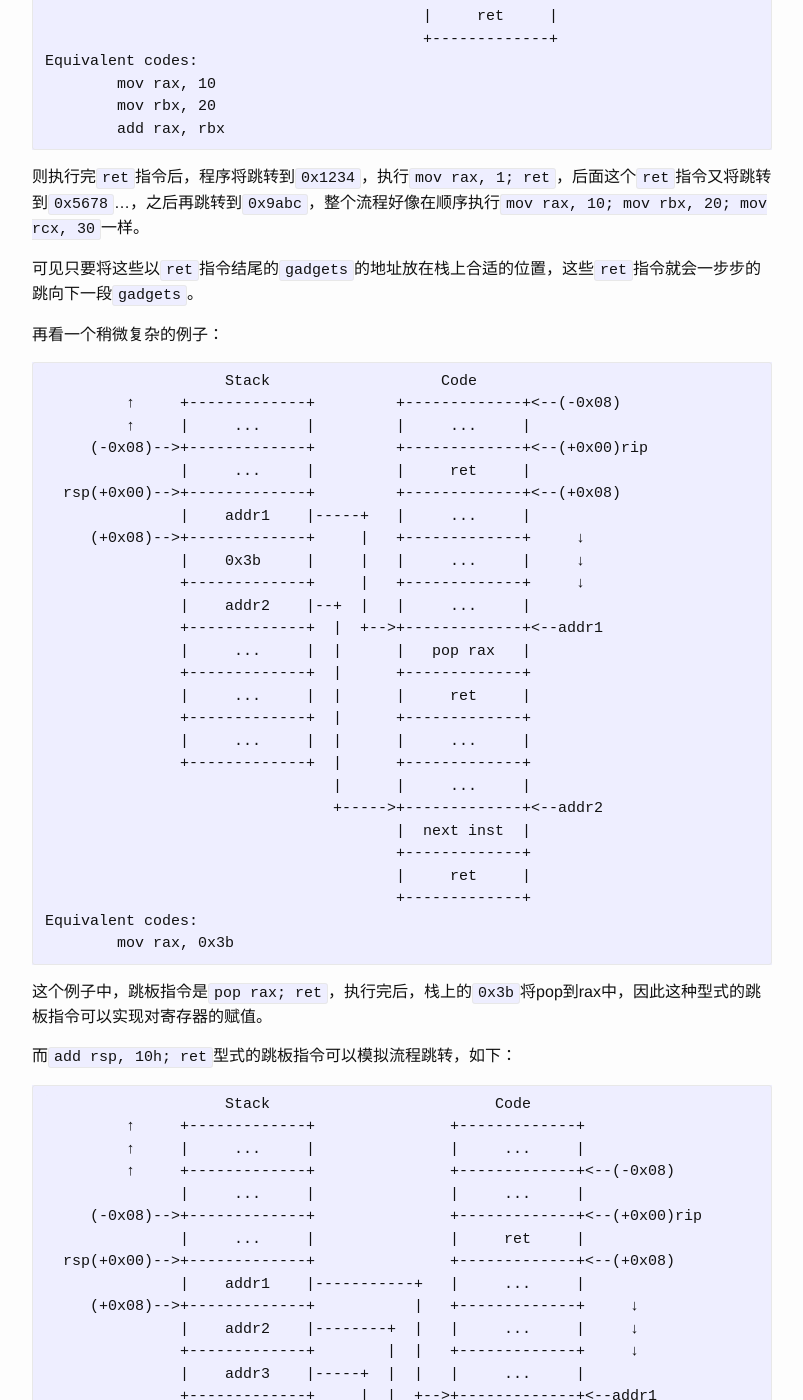
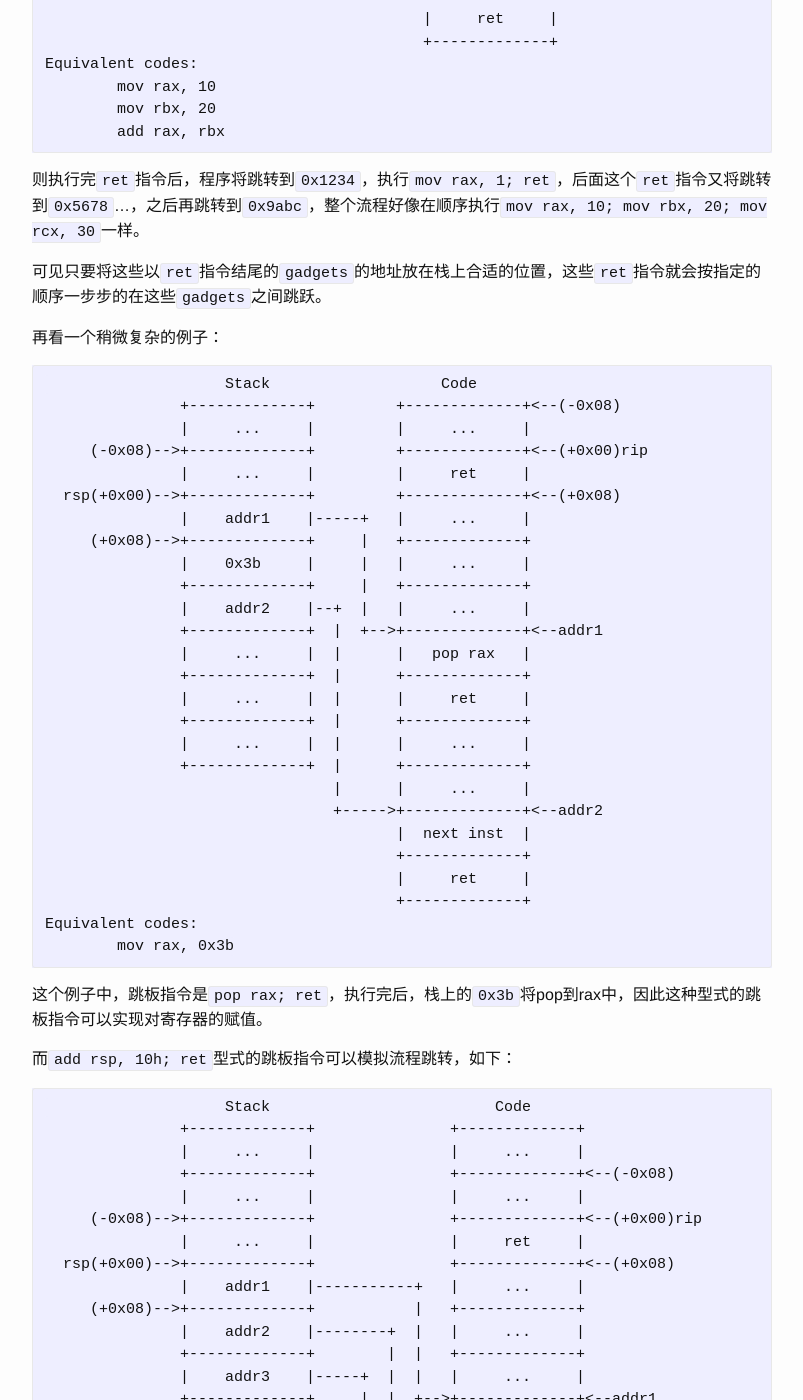
Before and after one commit to pandolia/pandolia.github.io, a Jekyll site: the page built from _posts/2016-01-22-rop.md, in a window 1280 px wide and 1400 px high, scrolled down 13587 px. Shown: the whole window, without its empty margins (238-1041 px from the left). Built offline with Jekyll 4.4.1, drawn with Linux system fonts in a browser that asks for light colours; some of the changed text lies outside the part shown.

Commit message:
frame complete

```diff
--- a/_layouts/default.html
+++ b/_layouts/default.html
@@ -5,7 +5,7 @@
   <h1>{{ site.title }}</h1>
   <div class="navbar">
   {% for _link in site.navigation %}
-    &nbsp;&nbsp;&nbsp;&nbsp;<a href="{{ _link.url }}">{{ _link.text }}</a>&nbsp;&nbsp;
+    <a href="{{ _link.url }}">{{ _link.text }}</a>&nbsp;&nbsp;&nbsp;&nbsp;&nbsp;&nbsp;
   {% endfor %}
   </div>
   <hr />
--- a/_posts/2016-01-22-rop.md
+++ b/_posts/2016-01-22-rop.md
@@ -137,7 +137,7 @@
       4005be:   c9                      leave
       4005bf:   c3                      ret
 
-可以看出，`main`函数的开头和结尾和32位汇编中的函数几乎一样。该函数的开头的`push rbp; mov rbp, rsp; sub rsp, 0x40`，先保存`rbp`的数值，再令`rbp`等于`rsp`，然后将栈顶指针`rsp`减小`0x40`（也就是64），相当于在栈上分配长度为64的空间，main函数中只有name一个局部变量，显然这段空间就是name数组，即name的起始地址为`rbp-0x40`。再结合函数结尾的`leave; ret`，同时类比一下32位汇编中的函数栈帧布局，可以画出本程序中`main`函数的栈帧布局如下（请注意下图是按栈顶在上、栈底在下的方式画的）：
+可以看出，main函数的开头和结尾和32位汇编中的函数几乎一样。该函数的开头的`push rbp; mov rbp, rsp; sub rsp, 0x40`，先保存rbp的数值，再令rbp等于rsp，然后将栈顶指针rsp减小`0x40`（也就是64），相当于在栈上分配长度为64的空间，main函数中只有name一个局部变量，显然这段空间就是name数组，即name的起始地址为`rbp-0x40`。再结合函数结尾的`leave; ret`，同时类比一下32位汇编中的函数栈帧布局，可以画出本程序中main函数的栈帧布局如下（请注意下图是按栈顶在上、栈底在下的方式画的）：
 
                          Stack
                     +-------------+
@@ -148,10 +148,10 @@
                     |     ...     |
                     +-------------+
                     |     ...     |
-       ↑            +-------------+
-       ↑            |     ...     |
-       ↑            +-------------+
-       ↑            |     ...     |
+                    +-------------+
+                    |     ...     |
+                    +-------------+
+                    |     ...     |
       rbp(+0x00)--> +-------------+
                     |   old rbp   |
          (+0x08)--> +-------------+ <--rsp points here just before `ret`
@@ -176,10 +176,10 @@
                     |   AAAAAAAA  |
                     +-------------+
                     |   AAAAAAAA  |
-       ↑            +-------------+
-       ↑            |   AAAAAAAA  |
-       ↑            +-------------+
-       ↑            |   AAAAAAAA  |
+                    +-------------+
+                    |   AAAAAAAA  |
+                    +-------------+
+                    |   AAAAAAAA  |
       rbp(+0x00)--> +-------------+
                     |   AAAAAAAA  | (should be "old rbp")
          (+0x08)--> +-------------+ <--rsp points here just before `ret`
@@ -278,7 +278,7 @@
       4000a7:   63 6b 21                movsxd ebp,DWORD PTR [rbx+0x21]
 
 
-以上机器码一共42个字节，`name`到`ret rip`之间一共72个字节，因此还需要补30个字节，最后填上`name`的起始地址`0x7fffffffe100`。`main`函数执行到`ret`命令时，栈上的数据应该是下面这个样子的（注意最后的`name`起始地址需要按小端顺序保存）：
+以上机器码一共42个字节，`name`到`ret rip`之间一共72个字节，因此还需要补30个字节，最后填上`name`的起始地址`0x7fffffffe100`。main函数执行到`ret`命令时，栈上的数据应该是下面这个样子的（注意最后的`name起始地址`需要按`小端顺序`保存）：
 
                                             Stack
      name(0x7fffffffe100)--> +---------------------------------+ <---+
@@ -347,7 +347,7 @@
     => 0x00007fffffffe100:  eb 1e   jmp    0x7fffffffe120
     (gdb)
 
-可以看到当程序尝试跳转到`0x00007fffffffe100`地址的时候发生了一个`Segmentation fault`，之后就中止运行了。
+可以看到当程序尝试跳转到name的起始地址`0x00007fffffffe100`的时候发生了一个`Segmentation fault`，之后就中止运行了。
 
 目前来说大部分程序都没有在栈上执行代码的需求，因此将栈设置为不可执行对大部分程序的正常运行都没有任何影响，因此Linux和Windows平台上默认都是打开栈不可执行机制的。
 
@@ -358,7 +358,7 @@
     $ gcc victim.c -o victim_fsp -g -fstack-protector
     $ objdump -d victim_fsp -M intel > victim_fsp.asm
 
-    打开`victim_fsp.asm`找到main函数，如下：
+打开`victim_fsp.asm`找到main函数，如下：
 
     00000000004005d6 <main>:
       4005d6:   55                      push   rbp
@@ -384,7 +384,7 @@
 栈保护机制的缺点一个是开销太大，每个函数都要增加5条指令，第二个是只能保护函数的返回地址，无法保护jmp、call指令的跳转地址。在gcc4.9版本中默认是关闭栈保护机制的。
 
 #### 内存布局随机化机制
-内存布局随机化就是将程序的加载位置、堆栈位置以及动态链接库的映射位置随机化，这样攻击者就无法知道程序的运行代码和堆栈上变量的地址。以上一节的攻击方法为例，如果程序的堆栈位置是随机的，那么攻击者就无法知道name数组的起始地址，也就无法将main函数的返回地址改写为`shellcode`的起始地址从而实施他的攻击了。
+内存布局随机化就是将程序的加载位置、堆栈位置以及动态链接库的映射位置随机化，这样攻击者就无法知道程序的运行代码和堆栈上变量的地址。以上一节的攻击方法为例，如果程序的堆栈位置是随机的，那么攻击者就无法知道name数组的起始地址，也就无法将main函数的返回地址改写为shellcode中攻击指令的起始地址从而实施他的攻击了。
 
 内存布局随机化需要操作系统和编译器的密切配合，而全局的随机化是非常难实现的。堆栈位置随机化和动态链接库映射位置随机化的实现的代价比较小，Linux系统一般都是默认开启的。而程序加载位置随机化则要求编译器生成的代码被加载到任意位置都可以正常运行，在Linux系统下，会引起较大的性能开销，因此Linux系统下一般的用户程序都是加载到固定位置运行的。
 
@@ -467,7 +467,7 @@
     $ gcc -o victim victim.c
     $ objdump -d victim -M intel > victim.asm
 
-打开`victim.asm`可以查到`borrowed`函数的地址为`0x4050b6`。因此，若攻击者利用栈溢出将main函数的返回地址改写为`0x4050b6`，则main函数返回时会转到`borrowed`函数运行，打开一个`shell`终端，后面就可以利用终端干很多事情了。
+打开`victim.asm`可以查到`borrowed`函数的地址为`0x4050b6`。因此，若攻击者利用栈溢出将main函数的返回地址改写为`0x4050b6`，则main函数返回时会转到borrowed函数运行，打开一个shell终端，后面就可以利用终端干很多事情了。
 现在来试一试吧：
 
     $ python -c 'print "\x00"*72+"\xb6\x05\x40\x00\x00\x00\x00\x00"' > shellcode
@@ -495,13 +495,13 @@
 假如程序中在`0x1234 | 0x5678 | 0x9abc`地址处分别存在三段跳板指令`mov rax, 10; ret | mov rbx, 20; ret | add rax, rbx; ret`，且当前的`rip`指向的指令是`ret`，如果将`0x1234 | 0x5678 | 0x9abc`三个地址的数值放到栈上，如下：
 
                         Stack                      Code
-       ↑           +-------------+            +-------------+
-       ↑           |     ...     |            |     ...     |
-       ↑ (-0x08)-->+-------------+            +-------------+<--rip
-       ↑           |     ...     |            |     ret     |    ↓
-      rsp(+0x00)-->+-------------+            +-------------+    ↓
-                   |   0x1234    |--------+   |     ...     |    ↓
-         (+0x08)-->+-------------+        |   +-------------+    ↓
+                   +-------------+            +-------------+
+                   |     ...     |            |     ...     |
+         (-0x08)-->+-------------+            +-------------+<--rip
+                   |     ...     |            |     ret     |
+      rsp(+0x00)-->+-------------+            +-------------+
+                   |   0x1234    |--------+   |     ...     |
+         (+0x08)-->+-------------+        |   +-------------+
                    |   0x5678    |-----+  |   |     ...     |
          (+0x10)-->+-------------+     |  |   +-------------+
                    |   0x9abc    |--+  |  |   |     ...     |
@@ -533,20 +533,20 @@
 
 则执行完`ret`指令后，程序将跳转到`0x1234`，执行`mov rax, 1; ret`，后面这个`ret`指令又将跳转到`0x5678`...，之后再跳转到`0x9abc`，整个流程好像在顺序执行`mov rax, 10; mov rbx, 20; mov rcx, 30`一样。
 
-可见只要将这些以`ret`指令结尾的`gadgets`的地址放在栈上合适的位置，这些`ret`指令就会一步步的跳向下一段`gadgets`。
+可见只要将这些以`ret`指令结尾的`gadgets`的地址放在栈上合适的位置，这些`ret`指令就会按指定的顺序一步步的在这些`gadgets`之间跳跃。
 
 再看一个稍微复杂的例子：
 
                         Stack                   Code
-             ↑     +-------------+         +-------------+<--(-0x08)
-             ↑     |     ...     |         |     ...     |
+                   +-------------+         +-------------+<--(-0x08)
+                   |     ...     |         |     ...     |
          (-0x08)-->+-------------+         +-------------+<--(+0x00)rip
                    |     ...     |         |     ret     |
       rsp(+0x00)-->+-------------+         +-------------+<--(+0x08)
                    |    addr1    |-----+   |     ...     |
-         (+0x08)-->+-------------+     |   +-------------+     ↓
-                   |    0x3b     |     |   |     ...     |     ↓
-                   +-------------+     |   +-------------+     ↓
+         (+0x08)-->+-------------+     |   +-------------+
+                   |    0x3b     |     |   |     ...     |
+                   +-------------+     |   +-------------+
                    |    addr2    |--+  |   |     ...     |
                    +-------------+  |  +-->+-------------+<--addr1
                    |     ...     |  |      |   pop rax   |
@@ -569,17 +569,17 @@
 而`add rsp, 10h; ret`型式的跳板指令可以模拟流程跳转，如下：
 
                         Stack                         Code
-             ↑     +-------------+               +-------------+
-             ↑     |     ...     |               |     ...     |
-             ↑     +-------------+               +-------------+<--(-0x08)
+                   +-------------+               +-------------+
+                   |     ...     |               |     ...     |
+                   +-------------+               +-------------+<--(-0x08)
                    |     ...     |               |     ...     |
          (-0x08)-->+-------------+               +-------------+<--(+0x00)rip
                    |     ...     |               |     ret     |
       rsp(+0x00)-->+-------------+               +-------------+<--(+0x08)
                    |    addr1    |-----------+   |     ...     |
-         (+0x08)-->+-------------+           |   +-------------+     ↓
-                   |    addr2    |--------+  |   |     ...     |     ↓
-                   +-------------+        |  |   +-------------+     ↓
+         (+0x08)-->+-------------+           |   +-------------+
+                   |    addr2    |--------+  |   |     ...     |
+                   +-------------+        |  |   +-------------+
                    |    addr3    |-----+  |  |   |     ...     |
                    +-------------+     |  |  +-->+-------------+<--addr1
                    |    addr4    |--+  |  |      | add rsp,10h |
@@ -663,7 +663,7 @@
     ROPgadget --binary ./victim --only "pop|ret" > gadgets1.txt
 
 
-搜索、挑选并组装gadgets的过程非常繁琐、复杂，不再叙述了。总之，最后找到了以下gadgets：
+搜索到程序中存在的跳板指令只是第一步。接下来需要挑选并组装gadgets，过程非常繁琐、复杂，不再叙述了。总之，最后找到了以下gadgets：
 
     0x00000000004003f2 : pop r12 ; ret
     0x00000000004018ed : pop r12 ; pop r13 ; ret
@@ -720,7 +720,7 @@
                                                             +--------------+
 
 
-编写了一个python程序`gen_shellcode.py`来生成最终的shellcode：
+为了将大端顺序的地址数值转换为小端顺序的字符串，编写了一个python程序`gen_shellcode.py`来生成最终的shellcode：
 
     # >>> s= long2bytes(0x5c4)
     # >>> s
```
Also changed, not shown: other parts of _posts/2016-01-22-rop.md (+6 -6 lines).
